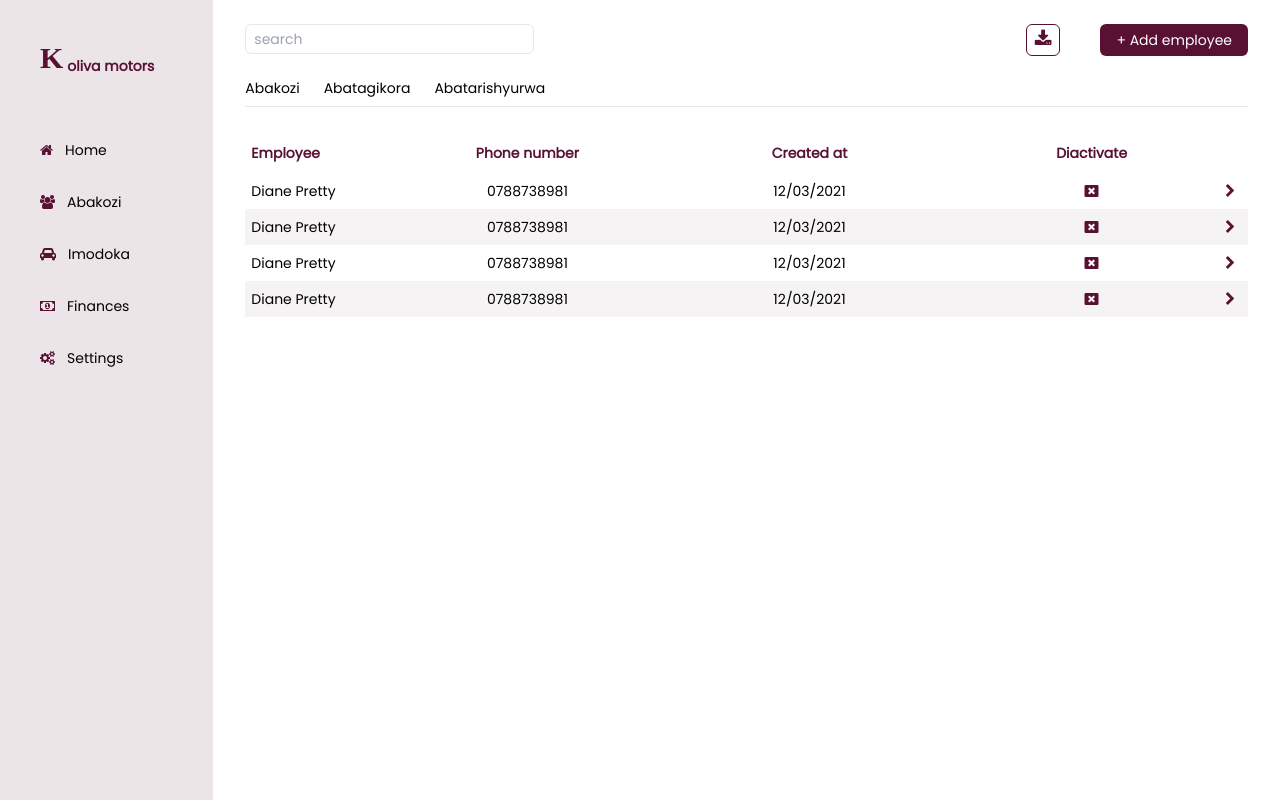
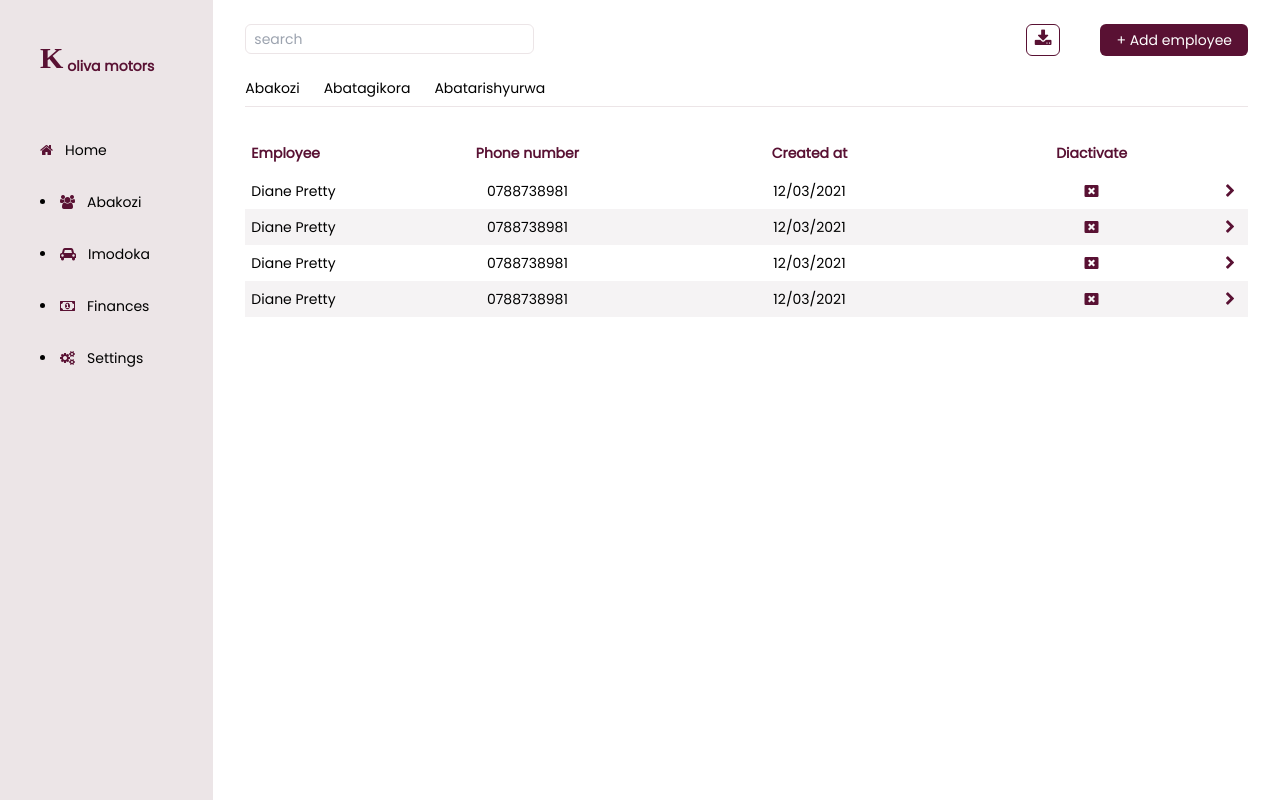
Before and after one commit to dianKoliva/kmFront, a React (Vite) app in the folder km/: page /employees in a window 1280 px wide. Built offline with nearby package versions, Linux system fonts and the light colour scheme; a web font is replaced by a local one.

Commit message:
new changes

```diff
--- a/km/src/components/nav/LefBar.jsx
+++ b/km/src/components/nav/LefBar.jsx
@@ -11,10 +11,9 @@ const LefBar = () => {
 </div>
 
 <div className='mt-16 '>
-    <ul>
-        <li >
+
         <i className="fa cursor-pointer text-def fa-home mr-3"></i>
-            Home</li>
+            Home
         <li className='pt-8'>
         <i className="fa cursor-pointer text-def fa-users mr-3"></i>
          Abakozi</li>
@@ -28,7 +27,7 @@ const LefBar = () => {
         <li className='pt-8'>
         <i className="fa cursor-pointer text-def fa-cogs mr-3"></i>
             Settings</li>
-    </ul>
+
 </div>
 
 
```
